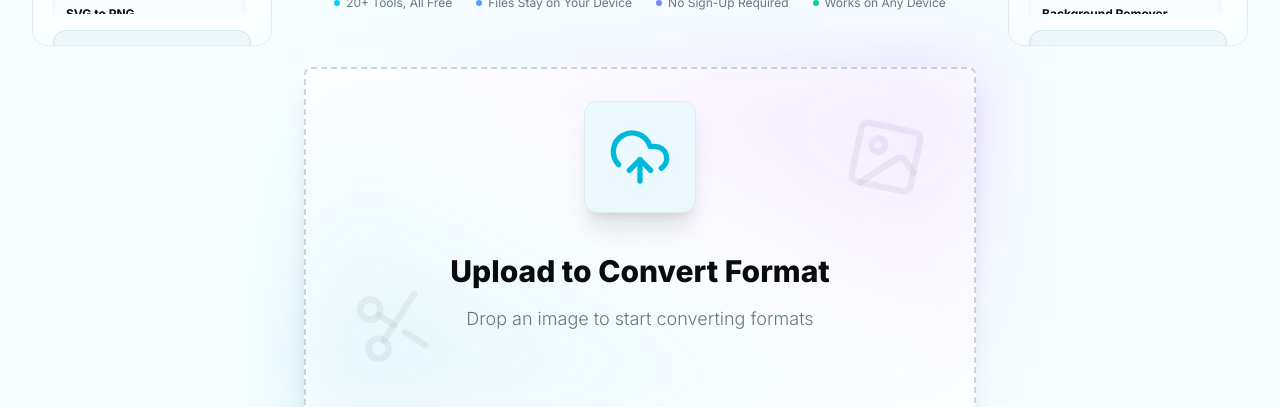
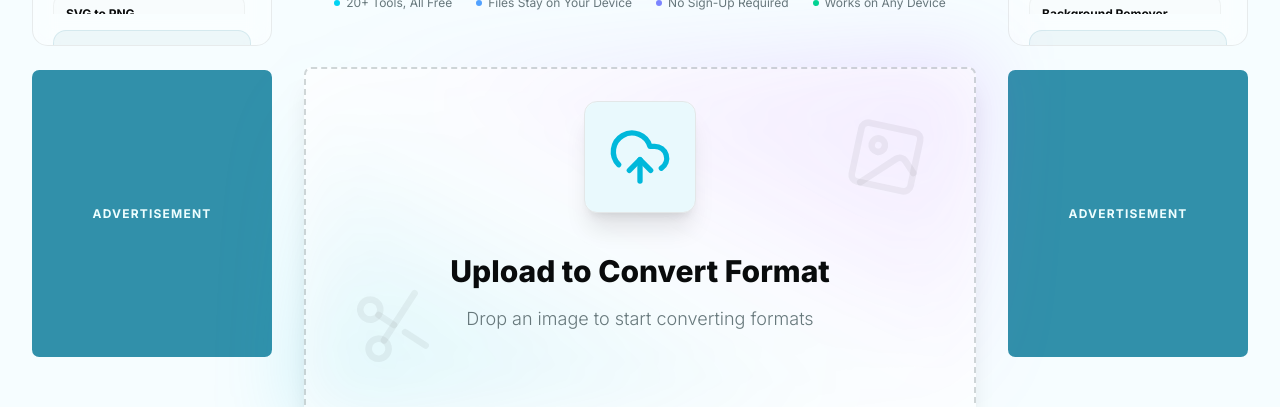
Before and after one commit to AnandKumar2002/parvion-image-converter, a Next.js app: page / in a window 1280 px wide. Shown: the part 379-786 px from the top of the page. Built offline with nearby package versions, Linux system fonts and the light colour scheme; no server answers.

Commit message:
feat: add fallback placeholder to prevent invalid ad slot script errors

```diff
--- a/components/shared/AdPlaceholder.tsx
+++ b/components/shared/AdPlaceholder.tsx
@@ -55,9 +55,9 @@ export function AdPlaceholder({ className = "", adSlot = "" }: { className?: str
     }
   }, [isReady, publisherId]);
 
-  if (!publisherId) {
+  if (!publisherId || !adSlot) {
     return (
-      <div className={`w-full h-full bg-primary rounded-lg opacity-80 flex items-center justify-center ${className}`}>
+      <div className={`w-full min-h-[90px] h-full bg-primary rounded-lg opacity-80 flex items-center justify-center ${className}`}>
         <span className="text-xs text-primary-foreground uppercase font-bold tracking-widest">
           Advertisement
         </span>
@@ -72,7 +72,7 @@ export function AdPlaceholder({ className = "", adSlot = "" }: { className?: str
           className="adsbygoogle"
           style={{ display: "block", width: "100%", height: "100%" }}
           data-ad-client={publisherId}
-          data-ad-slot={adSlot || "auto"}
+          data-ad-slot={adSlot}
           data-ad-format="auto"
           data-full-width-responsive="true"
         />
```
